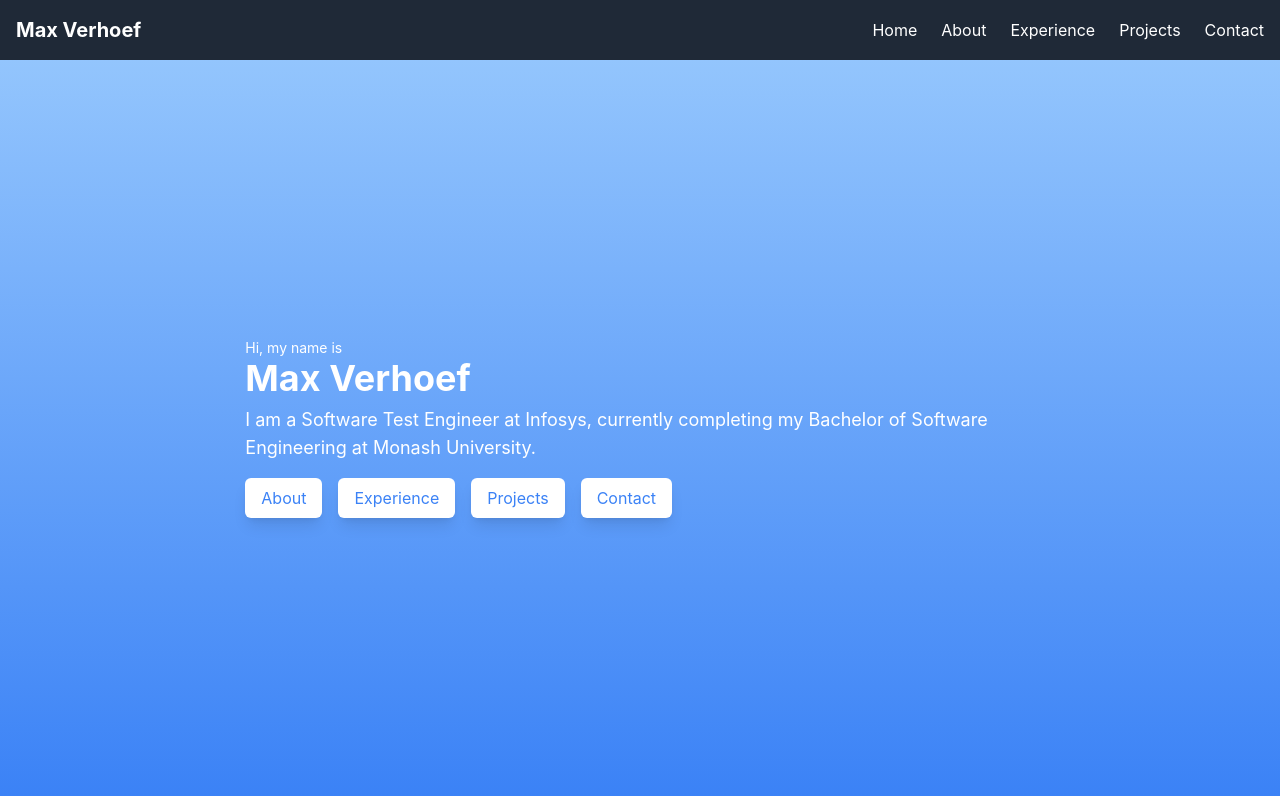
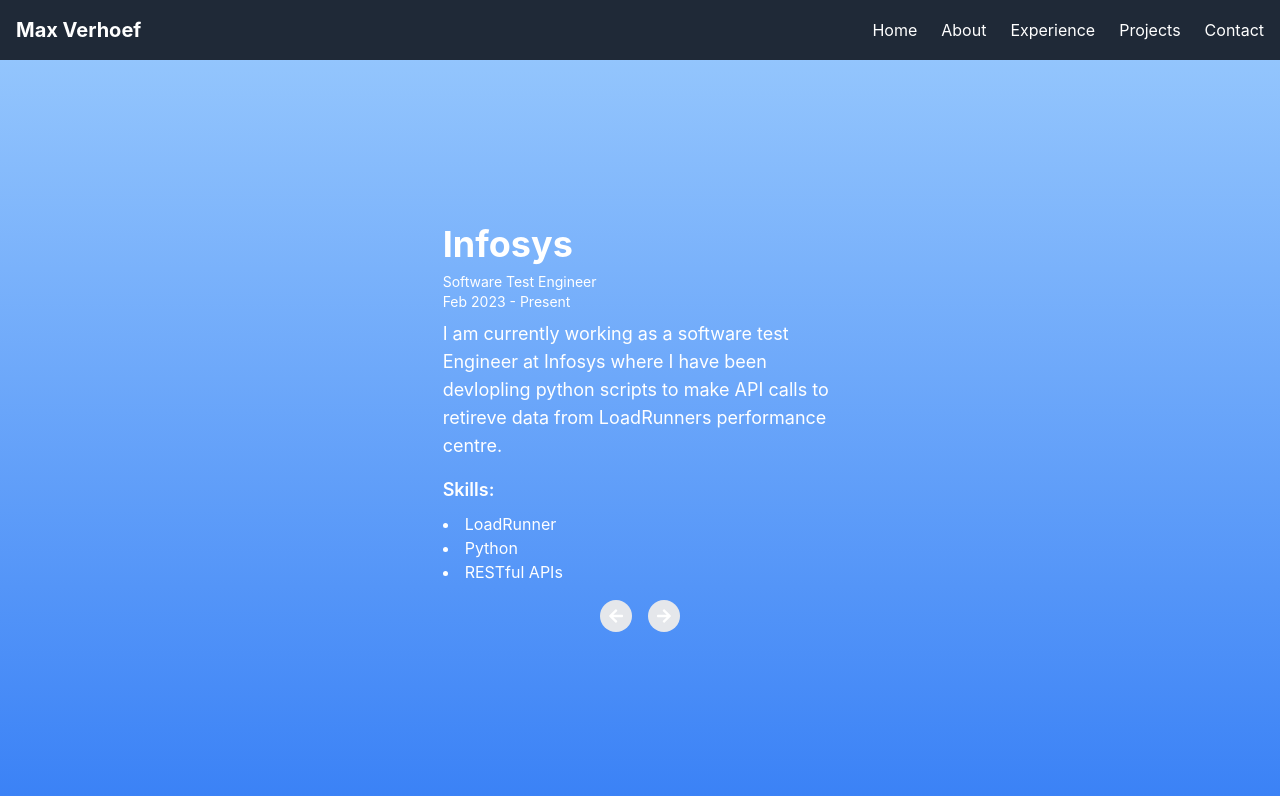
Before and after one commit to ae0n1an/Portfolio, a React (Create React App) app: page /experience in a window 1280 px wide. Built offline with nearby package versions, Linux system fonts and the light colour scheme.

Commit message:
added experiences

```diff
--- a/src/components/ProjectScroller.tsx
+++ b/src/components/ProjectScroller.tsx
@@ -1,5 +1,6 @@
 import React, { useState } from 'react';
 import qwirkle from '../assets/images/qwirkle.png'
+import { FaArrowLeft, FaArrowRight } from 'react-icons/fa';
 import { BsChevronLeft, BsChevronRight } from 'react-icons/bs';
 
 interface Project {
@@ -31,13 +32,13 @@
     <div className="flex items-center justify-center">
       <div className="flex items-center p-5">
         <button onClick={prevProject} className="bg-gray-200 hover:bg-gray-300 rounded-full p-2 mr-2">
-          <BsChevronLeft className="text-lg" />
+          <FaArrowLeft className="text-lg" />
         </button>
         <div className="flex flex-col items-center justify-center">
           <img src={projects[selectedProjectIndex].image} alt={`Project ${selectedProjectIndex + 1}`} className="w-64 h-64 object-cover rounded-lg shadow-lg" />
         </div>
         <button onClick={nextProject} className="bg-gray-200 hover:bg-gray-300 rounded-full p-2 ml-2">
-          <BsChevronRight className="text-lg" />
+          <FaArrowRight className="text-lg" />
         </button>
       </div>
     </div>
--- a/src/pages/Experience.tsx
+++ b/src/pages/Experience.tsx
@@ -1,35 +1,71 @@
-import React from 'react';
+import React, { useState } from 'react';
 import Header from '../components/Header';
-import ProjectScroller from '../components/ProjectScroller';
-import { Link } from 'react-router-dom';
+import { FaArrowLeft, FaArrowRight } from 'react-icons/fa';
+
+// Sample work experience data (replace with your actual data)
+const experiences = [
+  {
+    id: 1,
+    company: "Infosys",
+    position: "Software Test Engineer",
+    duration: "Feb 2023 - Present",
+    description: `I am currently working as a software test Engineer at Infosys where I have been devlopling python scripts to make API calls to retireve data
+    from LoadRunners performance centre.`,
+    skills: ["LoadRunner", "Python", "RESTful APIs"],
+  },
+  {
+    id: 2,
+    company: "Coles",
+    position: "Internship in Performance Testing",
+    duration: "Jul 2023 - Dec 2023",
+    description: `I took part in the Monash IBL program interning at Coles under their QA team.
+    My role was in performance testing where I worked with Postman, LoadRunner and JMeter to performance
+    test a variety of Coles applications. In my role I primarily tested web applications recording and
+    modifying api requests in order to test them under a simulated user load. This was done primarily in loadrunner and utilised the C language.`,
+    skills: ["LoadRunner", "Python", "JMeter", "C"],
+  }
+];
 
 const Experience: React.FC = () => {
     const headerHeight = 4;
+    const [selectedExperienceIndex, setSelectedExperienceIndex] = useState(0);
+
+    const nextExperience = () => {
+      setSelectedExperienceIndex(prevIndex => (prevIndex === experiences.length - 1 ? 0 : prevIndex + 1));
+    };
+
+    const prevExperience = () => {
+      setSelectedExperienceIndex(prevIndex => (prevIndex === 0 ? experiences.length - 1 : prevIndex - 1));
+    };
+
     return (
       <div>
-      <Header/>
+        <Header />
         <div className="min-h-screen flex flex-col lg:flex-row justify-center items-start lg:items-center bg-gradient-to-b from-blue-300 to-blue-500 text-white" style={{ minHeight: `calc(100vh - ${headerHeight}rem)` }}>
           <div className="flex flex-col lg:w-2/3 p-8 mx-auto">
             <div className="lg:flex justify-center lg:items-center">
-            <div className="text-center lg:text-left">
-              <p className="text-sm">Hi, my name is</p>
-              <h1 className="text-4xl font-bold mb-2">Max Verhoef</h1>
-              <p className="text-lg mb-4">
-                I am a Software Test Engineer at Infosys, currently completing my Bachelor of Software Engineering at Monash University.
-              </p>
-              <div className="flex justify-center lg:justify-start space-x-4">
-                <Link to="/about" className="bg-white text-blue-500 px-4 py-2 rounded-md shadow-lg hover:bg-blue-600 hover:text-white transition duration-300">
-                  About
-                </Link>
-                <Link to="/experience" className="bg-white text-blue-500 px-4 py-2 rounded-md shadow-lg hover:bg-blue-600 hover:text-white transition duration-300">
-                  Experience
-                </Link>
-                <Link to="/projects" className="bg-white text-blue-500 px-4 py-2 rounded-md shadow-lg hover:bg-blue-600 hover:text-white transition duration-300">
-                  Projects
-                </Link>
-                <Link to="/contact" className="bg-white text-blue-500 px-4 py-2 rounded-md shadow-lg hover:bg-blue-600 hover:text-white transition duration-300">
-                  Contact
-                </Link>
+              <div className="text-center lg:text-left lg:w-1/2">
+                <h1 className="text-4xl font-bold mb-2">{experiences[selectedExperienceIndex].company}</h1>
+                <div className="mb-4">
+                  <p className="text-sm">{experiences[selectedExperienceIndex].position}</p>
+                  <p className="text-sm">{experiences[selectedExperienceIndex].duration}</p>
+                  <p className="text-lg mt-2">{experiences[selectedExperienceIndex].description}</p>
+                </div>
+                <div className="mb-4">
+                  <p className="text-lg font-semibold mb-2">Skills:</p>
+                  <ul className="list-disc list-inside">
+                    {experiences[selectedExperienceIndex].skills.map((skill, index) => (
+                      <li key={index}>{skill}</li>
+                    ))}
+                  </ul>
+                </div>
+                <div className="flex justify-center">
+                  <button onClick={prevExperience} className="bg-gray-200 hover:bg-gray-300 rounded-full p-2 mr-2">
+                    <FaArrowLeft />
+                  </button>
+                  <button onClick={nextExperience} className="bg-gray-200 hover:bg-gray-300 rounded-full p-2 ml-2">
+                    <FaArrowRight />
+                  </button>
                 </div>
               </div>
             </div>
```
Lines whose indentation alone changed are shown as unchanged.
